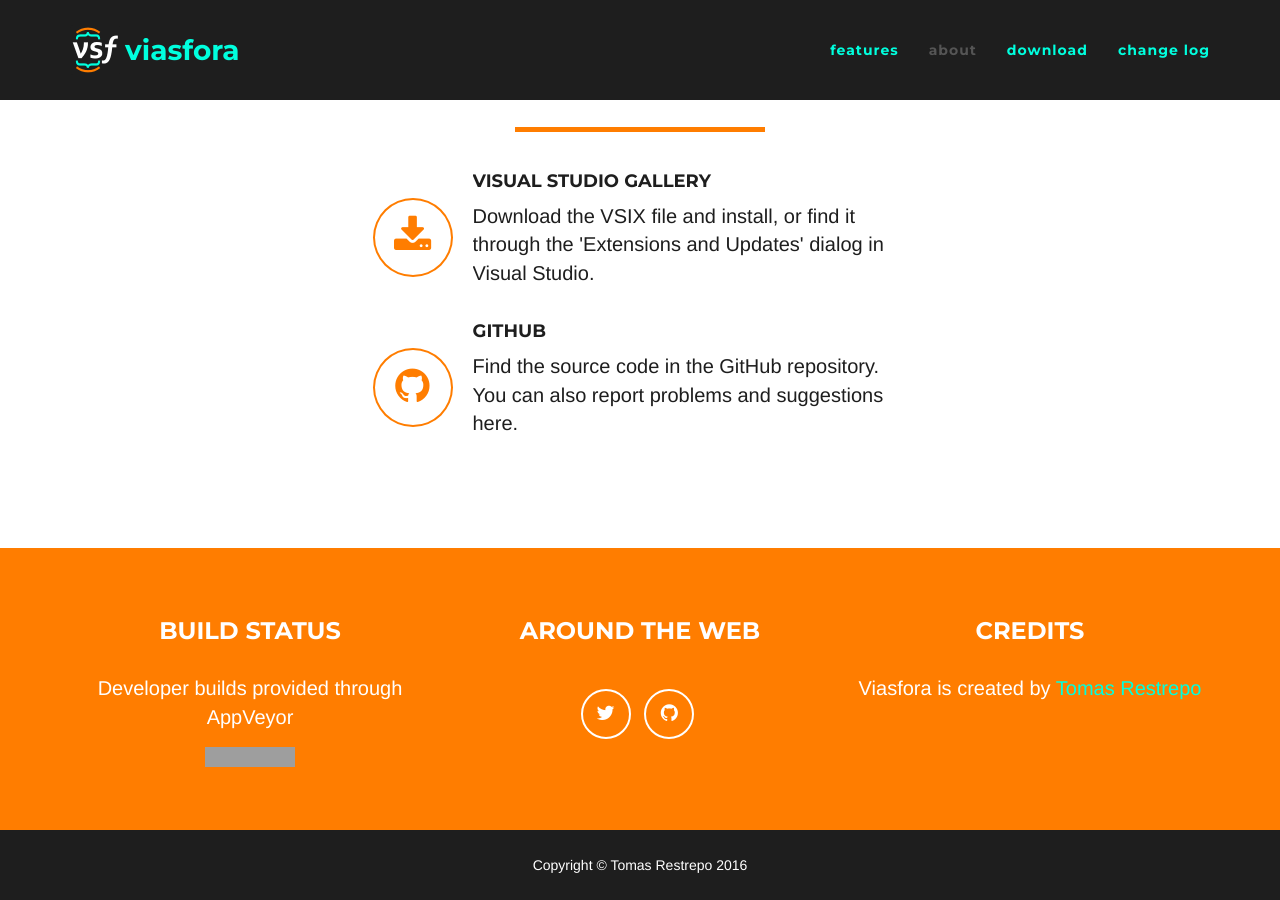
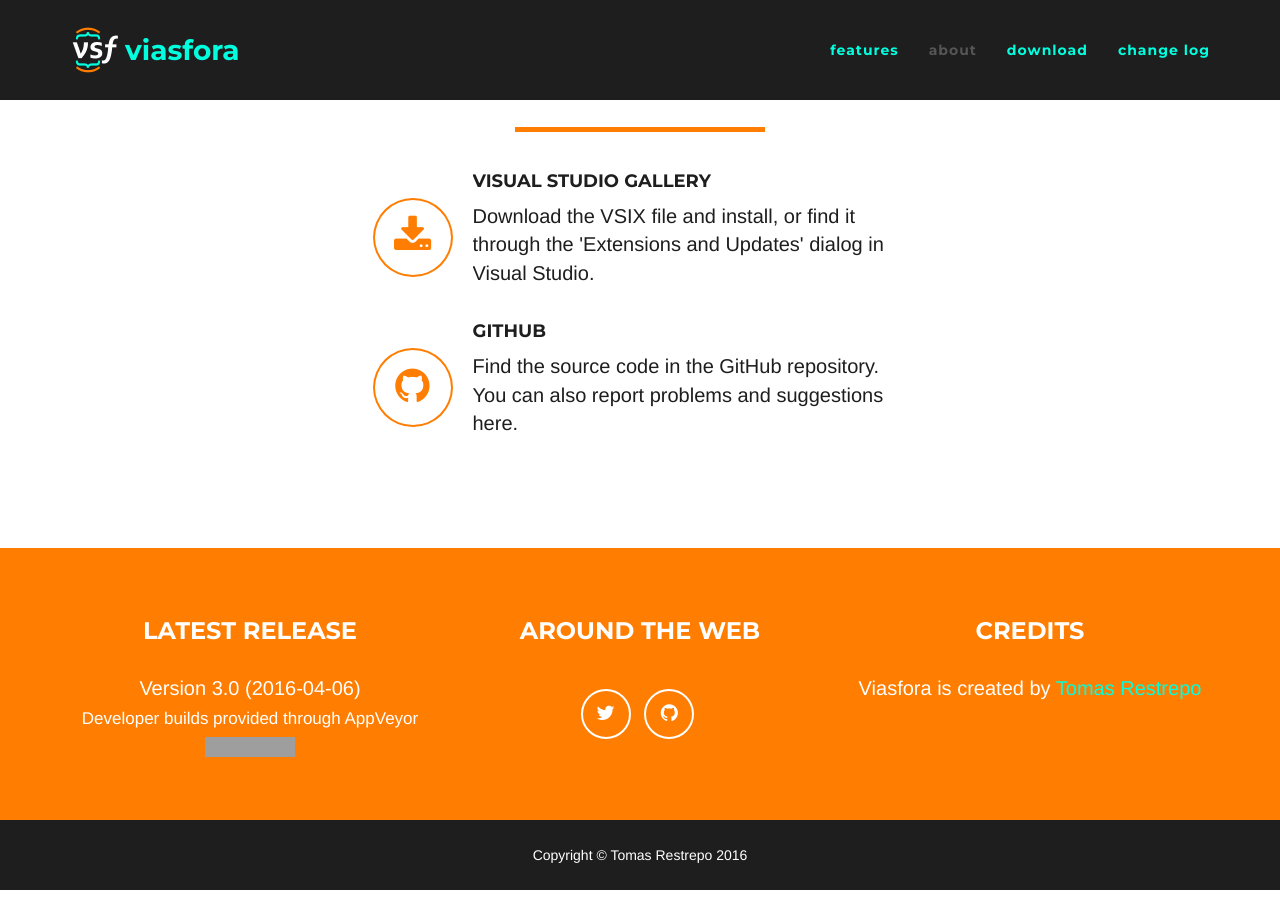
Before and after one commit to tomasr/viasfora-site-new, a Jekyll site: the page built from index.html, in a window 1280 px wide and 900 px high, scrolled down 2139 px. Built offline with Jekyll 4.4.1, drawn with Linux system fonts in a browser that asks for light colours; nearby versions of some CDN libraries; grey boxes are pictures that could not be loaded.

Commit message:
Update favicon, and add version numbers to footer

```diff
--- a/_config.yml
+++ b/_config.yml
@@ -4,6 +4,8 @@ email: tomas@winterdom.com
 url: https://viasfora.com/
 description: "Add color to your Visual Studio editor!"
 meta_author: LastName FirstName
+version: 3.0
+versionDate: 2016-04-06
 
 # Google webmaster tools
 google_verify:
--- a/_includes/footer.html
+++ b/_includes/footer.html
@@ -4,9 +4,9 @@
             <div class="container">
                 <div class="row">
                     <div class="footer-col col-md-4">
-                        <h3>Build Status</h3>
-                        <p>Developer builds provided through AppVeyor</p>
-                        <p>
+                        <h3>Latest Release</h3>
+                        <p>Version {{ site.version }} ({{ site.versionDate }})<br/>
+                          <small>Developer builds provided through AppVeyor</small><br/>
                           <a href='https://ci.appveyor.com/project/tomasr/viasfora/'>
                             <img src='https://ci.appveyor.com/api/projects/status/u1mpx5mqkd0k39ao' />
                           </a>
--- a/_includes/head.html
+++ b/_includes/head.html
@@ -6,7 +6,8 @@
     <meta name="description" content="{{ site.description }}">
     {% if site.meta_author %}<meta name="author" content="{{ site.meta_author }}">{% endif %}
     <link rel="canonical" href="{{ page.url | replace:'index.html','' | prepend: site.url }}">
-    <link rel="alternate" type="application/rss+xml" title="RSS" href="/feed.xml">
+    <link rel="shortcut icon" href="/favicon.ico" type="image/x-icon">
+    <link rel="icon" href="/favicon.ico" type="image/x-icon">
 
     <!-- Custom CSS & Bootstrap Core CSS - Uses Bootswatch Flatly Theme: http://bootswatch.com/flatly/ -->
     <link rel="stylesheet" href="{{ "/css/site.css" }}">
```
Also changed, not shown: favicon.ico (added).
